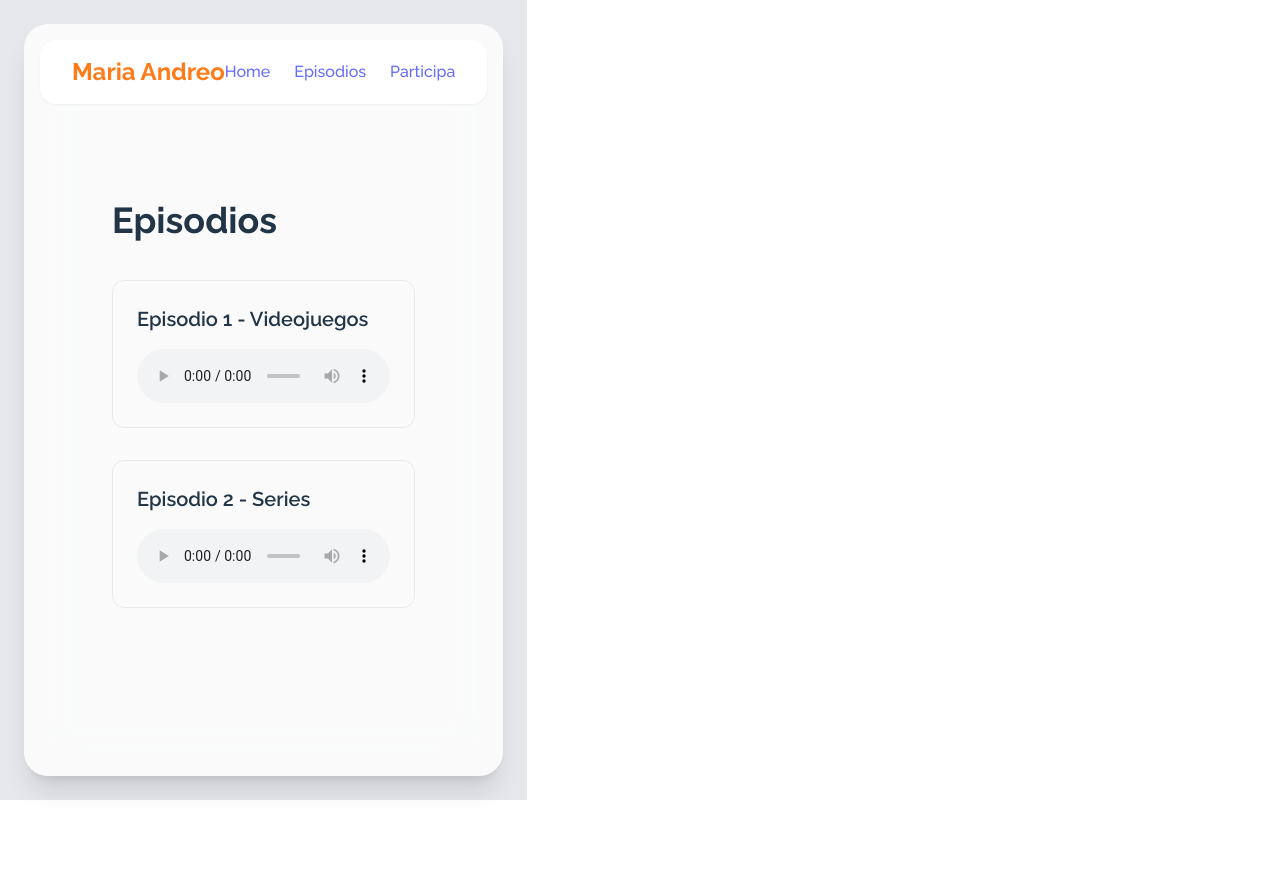
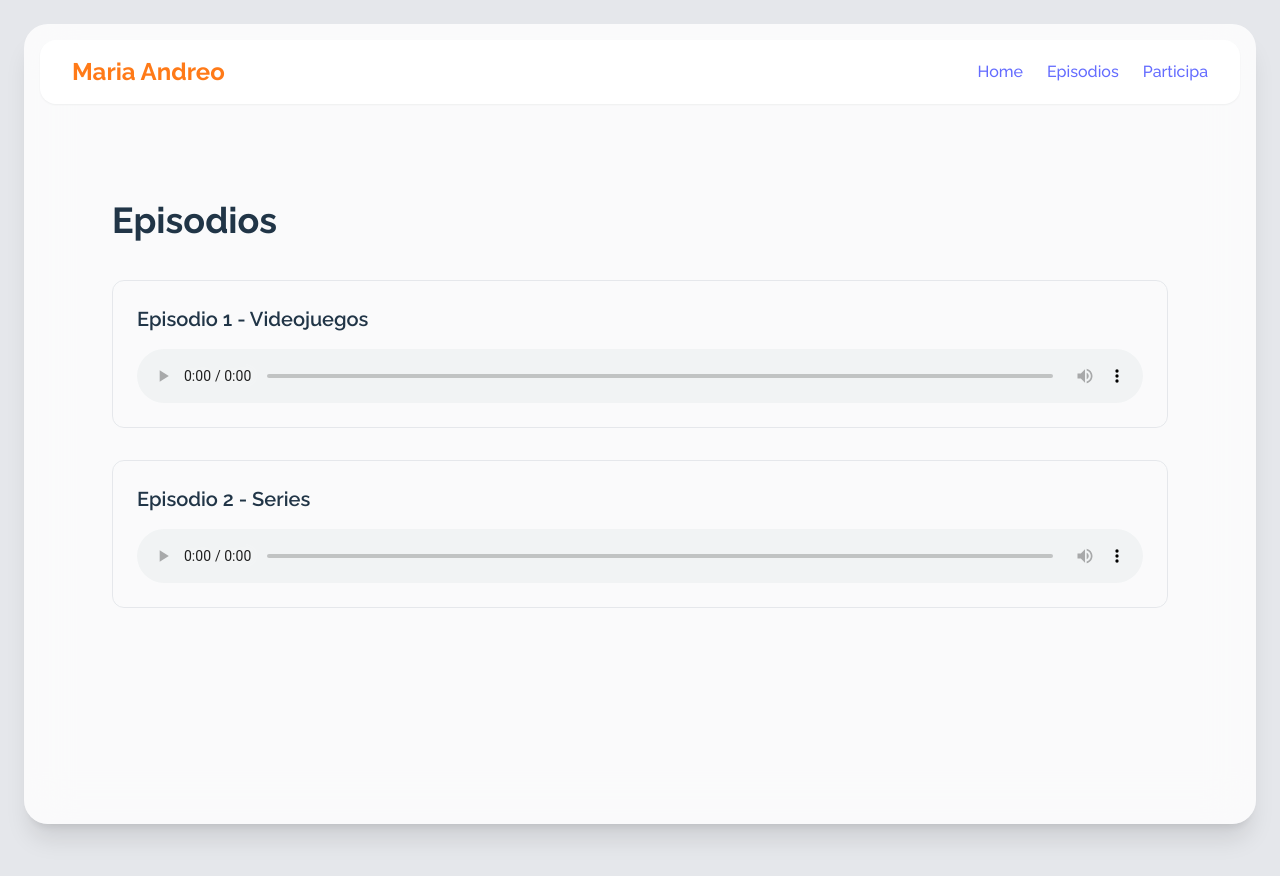
Before and after one commit to mariamarM/Podcast_Andreo, a React (Vite) app: page /episodios in a window 1280 px wide. Shown: the top 876 px of the page. Before the commit the page ends 800 px from the top, so only its background shows below. Built offline with nearby package versions, Linux system fonts and the light colour scheme.

Commit message:
fijar el alto de la home

```diff
--- a/src/App.jsx
+++ b/src/App.jsx
@@ -1,40 +1,30 @@
-import { BrowserRouter, Routes, Route } from "react-router-dom"
-import Navbar from "./components/Navbar"
-import Home from "./pages/Home"
-import Episodios from "./pages/Episodio"
-import Contacto from "./pages/Form"
+import { BrowserRouter, Routes, Route } from "react-router-dom";
+import Navbar from "./components/Navbar";
+import Home from "./pages/Home";
+import Episodios from "./pages/Episodio";
+import Contacto from "./pages/Form";
+export default function App() {
+  return (
+    <BrowserRouter>
+      {/* FONDO GRIS */}
+      <div className="h-[950px] w-full bg-gray-200 flex justify-center p-6">
+        {/* CONTENEDOR BLANCO */}
+        <div className="w-full max-w-[2000px] h-screen bg-white/80 backdrop-blur-xl rounded-3xl shadow-xl flex flex-col overflow-hidden">
 
-export default function App() {
-
-  return (
-
-    <BrowserRouter>
-
-      {/* FONDO GRIS */}
-
-      <div className="min-h-screen w-full bg-gray-200 flex justify-center p-6">
-
-        {/* CONTENEDOR BLANCO */}
-
-        <div className="w-full max-w-[2000px] bg-white/80 backdrop-blur-xl rounded-3xl shadow-xl overflow-hidden">
-
+          {/* NAVBAR FIJO */}
           <Navbar />
 
-          <main className="px-12 py-10">
-
+          {/* MAIN CON SCROLL */}
+          <main className="px-12 py-10 flex-1 overflow-y-auto scrollbar-hide">
             <Routes>
               <Route path="/" element={<Home />} />
               <Route path="/episodios" element={<Episodios />} />
               <Route path="/contacto" element={<Contacto />} />
             </Routes>
-
           </main>
 
         </div>
-
       </div>
-
     </BrowserRouter>
-
-  )
+  );
 }
--- a/src/index.css
+++ b/src/index.css
@@ -24,6 +24,14 @@ html, body, #root {
   -moz-osx-font-smoothing: grayscale;
 }
 
+/* styles.css */
+.scrollbar-hide::-webkit-scrollbar {
+  display: none;
+}
+.scrollbar-hide {
+  -ms-overflow-style: none;
+  scrollbar-width: none;
+}
 a {
   font-weight: 500;
   color: #646cff;
@@ -35,8 +43,7 @@ a:hover {
 
 body {
   margin: 0;
-  display: flex;
-  place-items: center;
+
   min-height: 100vh;
 }
 
```
